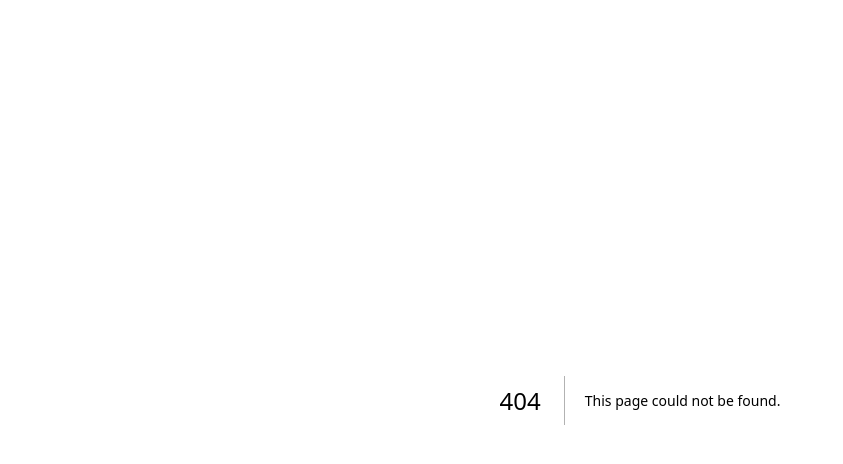
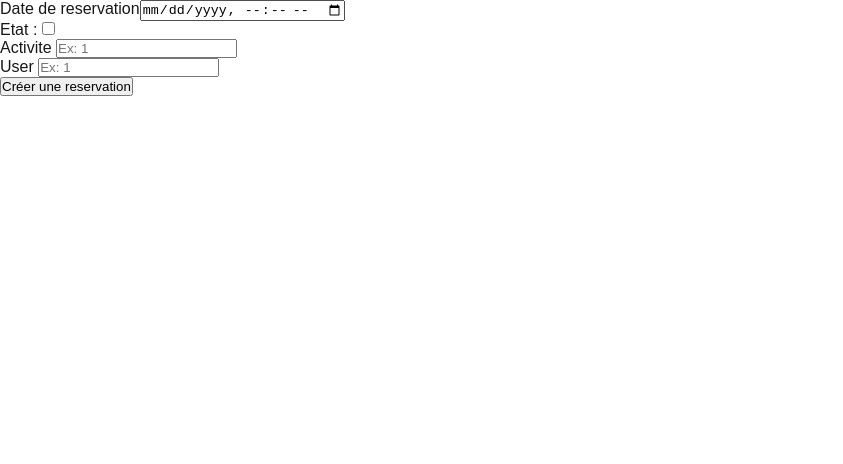
Before and after one commit to Mahery05/next-devoir, a Next.js app: page /reservation in a window 1280 px wide. Before the commit this address had no page. Shown: the top 464 px of the page, without its empty margins (0-843 px from the left). Built offline with nearby package versions, Linux system fonts and the light colour scheme.

Commit message:
add create reservation

```diff
--- /dev/null
+++ b/app/reservation/page.tsx
@@ -0,0 +1,5 @@
+import ReservationForm from "@/components/ReservationForm";
+
+export default function ActivitePage() {
+  return <ReservationForm />;
+}
--- a/components/ReservationForm.tsx
+++ b/components/ReservationForm.tsx
@@ -1,28 +1,103 @@
-"use server";
+"use client";
 
-export default async function ReservationForm() {
+import { useState, FormEvent, JSX } from "react";
+import { useRouter } from "next/navigation";
+
+export default function ActivitesForm() {
+  const [error, setError] = useState<JSX.Element | null>(null);
+  const [success, setSuccess] = useState<JSX.Element | null>(null);
+  const router = useRouter();
+
+  const handleSubmit = async (e: FormEvent<HTMLFormElement>) => {
+    e.preventDefault(); // Empêcher la soumission du formulaire par défaut
+
+    // Récupérer la valeur du champ 'nom'
+    const form = e.currentTarget;
+    const datereservation = e.currentTarget.datereservation.value.trim();
+    const etat = e.currentTarget.etat.value.trim();
+    const activite_id = e.currentTarget.activite_id.value.trim();
+    const user_id = e.currentTarget.user_id.value.trim();
+
+    // Vérifier si le champ est vide
+    if (datereservation === "" || etat === "" || activite_id === "" || user_id === "") {
+      setError(<p>Tous les champs ne sont pas remplis</p>);
+      return;
+    }
+
+    try {
+      // Envoyer une requête POST vers l'API de création de type_activite
+      const response = await fetch("/api/reservations", {
+        method: "POST",
+        headers: {
+          "Content-Type": "application/json",
+        },
+        body: JSON.stringify({
+            datereservation,
+            etat,
+            activite_id,
+            user_id
+        }),
+      });
+
+      // Vérifier si la requête a échoué
+      if (!response.ok) {
+        const { message } = await response.json();
+        setError(<p>{message}</p>);
+        return;
+      }
+
+      // Réinitialiser le formulaire et afficher un message de succès
+      if (form) {
+        form.reset();
+      }
+      setError(null);
+      setSuccess(<p>reservation créé avec succès !</p>);
+      router.refresh(); // Actualiser la page si nécessaire
+    } catch (error) {
+      console.error(error);
+      setError(<p>Une erreur s&apos;est produite lors de la création activité</p>);
+    }
+  };
+
   return (
-    <form>
-      <label htmlFor="datereservation">Date de reservation : </label>
+    <>
+      <form method="POST" onSubmit={handleSubmit}>
+        <label htmlFor="datereservation">Date de reservation</label>
         <input
-        type="date"
+          type="datetime-local"
           name="datereservation"
           id="datereservation"
-        placeholder="date de reservation"
+          placeholder="Ex: 2022-01-01T00:00"
         />
         <br />
-      <label htmlFor="skill_level">Niveau : Etat </label>
-      <br />
+        <label htmlFor="datetime_debut">Etat : </label>
         <input
-        type="range"
-        name="skill_level"
-        id="skill_level"
-        min="1"
-        max="5"
-        step="1"
+          type="checkbox"
+          name="etat"
+          id="etat"
+          placeholder="Ex: 1"
         />
         <br />
-      <input type="submit" name="skill_add" value="Ajouter" />
+        <label htmlFor="duree">Activite </label>
+        <input
+          type="number"
+          name="activite_id"
+          id="activite_id"
+          placeholder="Ex: 1"
+        />
+        <br />
+        <label htmlFor="description">User </label>
+        <input
+          type="number"
+          name="user_id"
+          id="user_id"
+          placeholder="Ex: 1"
+        />
+        <br />
+        <input type="submit" name="creer" value="Créer une reservation" />
       </form>
+      {error && error}
+      {success && success}
+    </>
   );
 }
```
Also changed, not shown: app/api/reservations/route.tsx (+61 -0 lines). Lines whose indentation alone changed are shown as unchanged.
